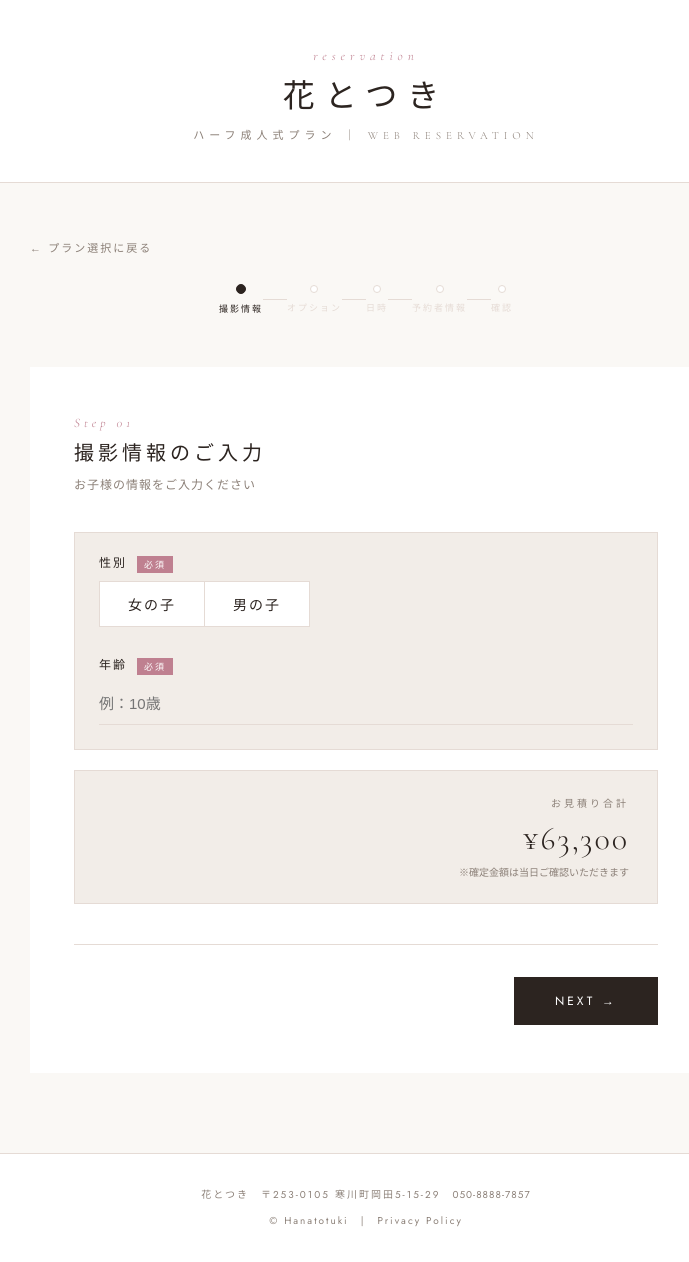
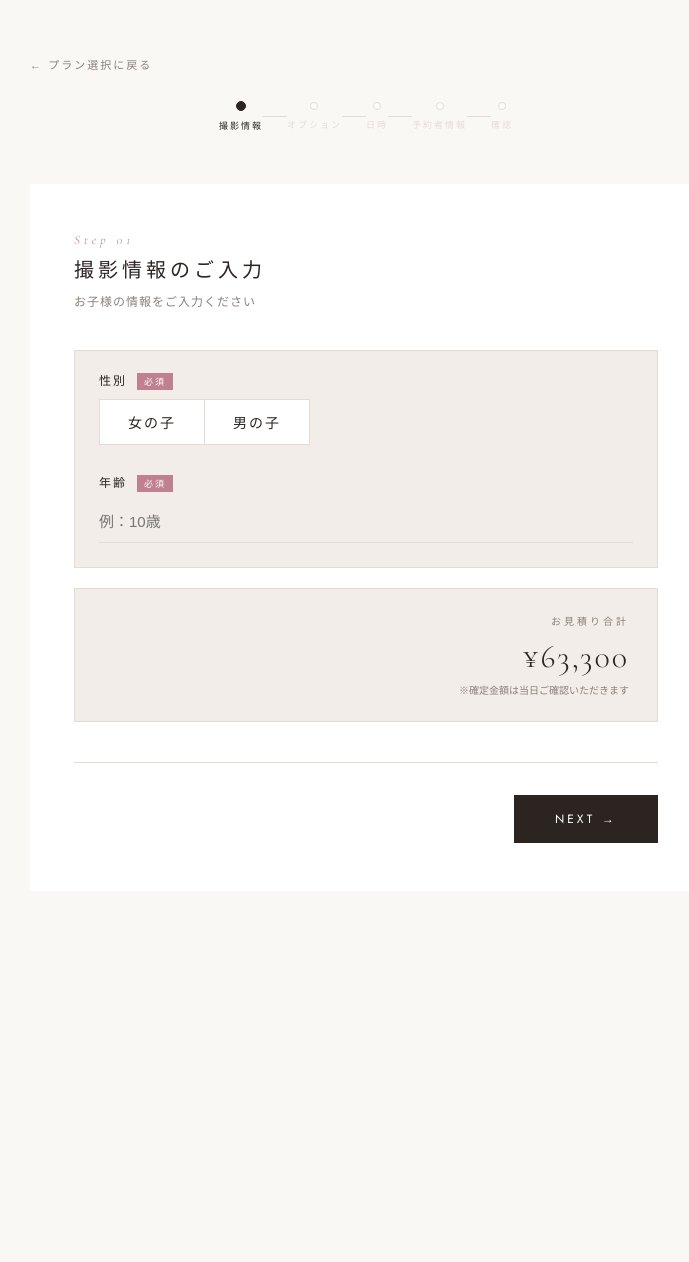
Before and after one commit to dk77kd/hanatuki-resav, a plain HTML site: page hafuseijin.html in a window 1280 px wide. Shown: the whole page, without its empty margins (274-963 px from the left). After the commit the page ends 971 px from the top, so only its background shows below. Drawn offline with nearby package versions, Linux system fonts and the light colour scheme.

Commit message:
Remove header/footer blocks from all pages
They duplicated the surrounding Wix page header/footer when embedded via iframe.

```diff
--- a/hafuseijin.html
+++ b/hafuseijin.html
@@ -9,12 +9,6 @@
   <link rel="stylesheet" href="style.css">
 </head>
 <body>
-
-<header>
-  <p class="header-eyebrow">reservation</p>
-  <h1>花とつき</h1>
-  <p class="header-sub">ハーフ成人式プラン ｜ Web Reservation</p>
-</header>
 
 <div class="wrapper">
   <a href="index.html" class="back-to-top">← プラン選択に戻る</a>
@@ -516,11 +510,6 @@
 
 </div>
 
-<footer>
-  <p>花とつき　〒253-0105 寒川町岡田5-15-29　<span style="letter-spacing:1px;">050-8888-7857</span></p>
-  <p style="margin-top:8px;">© Hanatotuki　|　Privacy Policy</p>
-</footer>
-
 <script src="https://cdn.jsdelivr.net/npm/@emailjs/browser@4/dist/email.min.js"></script>
 <script src="script-hafuseijin.js"></script>
 </body>
```
Also changed, not shown: hikifurisode.html (+0 -11 lines), index.html (+0 -11 lines), seijin-maedori.html (+0 -11 lines), shichigosan.html (+0 -11 lines), sotsuen.html (+0 -11 lines).
